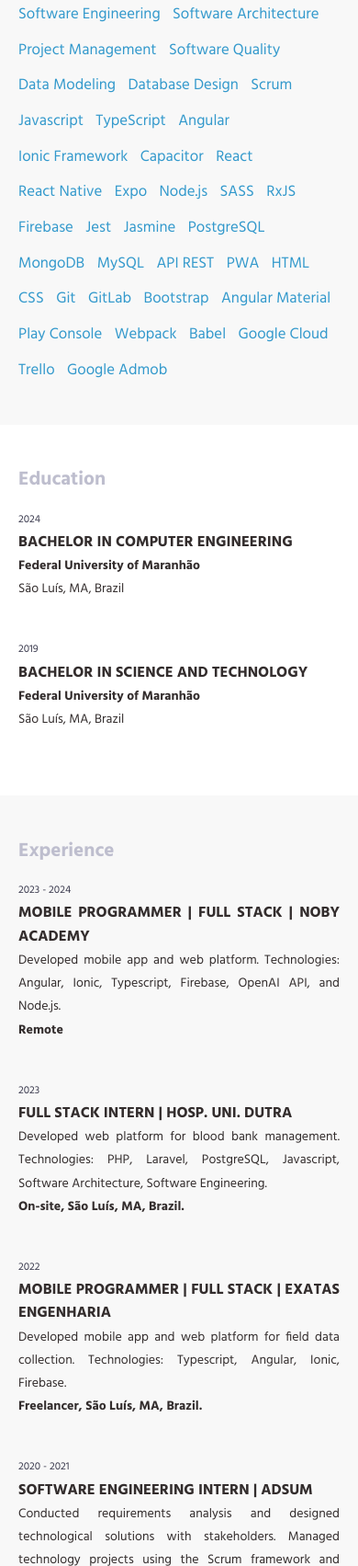
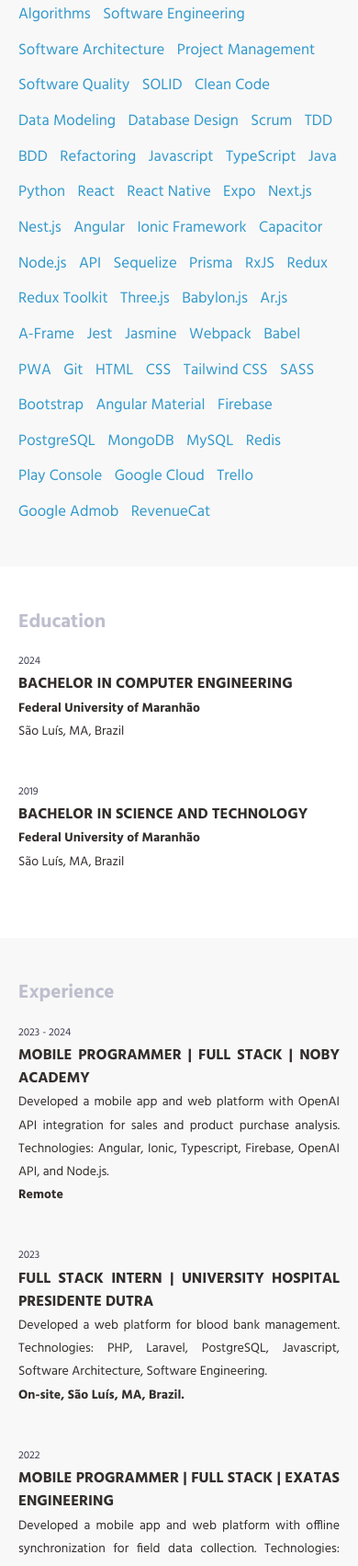
Before and after one commit to jordanwmp/mywebsite, a website built with webpack: page src/index.html in a window 390 px wide. Shown: the part 1611-3314 px from the top of the page at 92% size. Built offline with nearby package versions, Linux system fonts and the light colour scheme.

Commit message:
skills, experiencies, info and styles updateds

```diff
--- a/src/components/translation/experience.js
+++ b/src/components/translation/experience.js
@@ -11,25 +11,37 @@
         {
             smallText: '2023 - 2024',
             title: 'Programador Mobile | Full Stack | Noby Academy',
-            desc: 'Desenvolvi aplicativo mobile e plataforma web. Tecnologias: Angular, Ionic, Typescript, Firebase, OpenAI API e Node.js',
+            desc: 'Desenvolvi aplicativo mobile e plataforma web com integração com OpenAI API para análise de vendas e compras de produtos. Tecnologias: Angular, Ionic, Typescript, Firebase, OpenAI API e Node.js.',
             location: 'Remoto'
         },
         {
             smallText: '2023',
-            title: 'Estágio Full Stack | Hosp. Uni. Dutra',
+            title: 'Estágio Full Stack | Hospital Universitário Presidente Dutra',
             desc: 'Desenvolvi plataforma web para gerenciamento de bolsas de Sangue. Tecnologias: PHP, Laravel, PostgreSQL, Javascript, Arquitetura de Software, Engenharia de Software.',
             location: 'Presencial, São Luís, MA.'
         },
         {
             smallText: '2022',
             title: 'Programador Mobile | Full Stack | Exatas Engenharia',
-            desc: 'Desenvolvi aplicativo Mobile e plataforma web para coleta de dados em campo. Tecnologias: Typescript, Angular, Ionic, Firebase.',
+            desc: 'Desenvolvi aplicativo Mobile e plataforma web com sincronização off-line para coleta de dados em campo. Tecnologias: Typescript, Angular, Ionic, Firebase.',
             location: 'Freelancer, São Luís, MA.'
         },
         {
             smallText: '2020 - 2021',
-            title: 'Estágio Engenharia de Software | Adsum',
-            desc: 'Realizei análise de requisitos e projetei soluções tecnológicas junto a stakeholders. Gerenciei projetos de tecnologias com o framework Scrum e desenvolvi software com as tecnologias: PHP, Laravel, Typescript, Angular, Node.js, Firebase, MySQL.',
+            title: 'Pesquisa Científica | Fundação Sousândrade | UFMA',
+            desc: 'Desenvolvi Sistema de Monitoramento Físico-Químico através da IoT, utilizado para pesquisa em projeto público-privado, com as tecnologias ESP32, C, Firebase Realtime Database, Angular, Ionic Framework, Typescript.',
+            location: 'Bolsista, São Luís, MA.'
+        },
+        {
+            smallText: '2019 - 2020',
+            title: 'Engenharia de Software | Adsum',
+            desc: 'Realizei análise de requisitos e projetei soluções tecnológicas junto a stakeholders. Gerenciei projetos de tecnologia com o framework Scrum e desenvolvi software com as tecnologias: PHP, Laravel, Typescript, Angular, Node.js, Firebase, MySQL.',
+            location: 'Contrato, São Luís, MA.'
+        },
+        {
+            smallText: '2018 - 2019',
+            title: 'Estágio Desenvolvedor Web | Adsum',
+            desc: 'Participei do desenvolvimento de ERP na área de logística com as tecnologias: PHP, Laravel e MySQL.',
             location: 'Estágio, São Luís, MA.'
         }
     ],
@@ -37,25 +49,37 @@
         {
             smallText: '2023 - 2024',
             title: 'Mobile Programmer | Full Stack | Noby Academy',
-            desc: 'Developed mobile app and web platform. Technologies: Angular, Ionic, Typescript, Firebase, OpenAI API, and Node.js.',
+            desc: 'Developed a mobile app and web platform with OpenAI API integration for sales and product purchase analysis. Technologies: Angular, Ionic, Typescript, Firebase, OpenAI API, and Node.js.',
             location: 'Remote'
         },
         {
             smallText: '2023',
-            title: 'Full Stack Intern | Hosp. Uni. Dutra',
-            desc: 'Developed web platform for blood bank management. Technologies: PHP, Laravel, PostgreSQL, Javascript, Software Architecture, Software Engineering.',
+            title: 'Full Stack Intern | University Hospital Presidente Dutra',
+            desc: 'Developed a web platform for blood bank management. Technologies: PHP, Laravel, PostgreSQL, Javascript, Software Architecture, Software Engineering.',
             location: 'On-site, São Luís, MA, Brazil.'
         },
         {
             smallText: '2022',
-            title: 'Mobile Programmer | Full Stack | Exatas Engenharia',
-            desc: 'Developed mobile app and web platform for field data collection. Technologies: Typescript, Angular, Ionic, Firebase.',
+            title: 'Mobile Programmer | Full Stack | Exatas Engineering',
+            desc: 'Developed a mobile app and web platform with offline synchronization for field data collection. Technologies: Typescript, Angular, Ionic, Firebase.',
             location: 'Freelancer, São Luís, MA, Brazil.'
         },
         {
             smallText: '2020 - 2021',
-            title: 'Software Engineering Intern | Adsum',
-            desc: 'Conducted requirements analysis and designed technological solutions with stakeholders. Managed technology projects using the Scrum framework and developed software with the technologies: PHP, Laravel, Typescript, Angular, Node.js, Firebase, MySQL.',
+            title: 'Scientific Research | Sousândrade Foundation | Federal University of Maranhão',
+            desc: 'Developed a Physicochemical Monitoring System using IoT, applied in research for a public-private project, with technologies such as ESP32, C, Firebase Realtime Database, Angular, Ionic Framework, and Typescript.',
+            location: 'Scholarship Holder, São Luís, MA, Brazil.'
+        },
+        {
+            smallText: '2019 - 2020',
+            title: 'Software Engineering | Adsum',
+            desc: 'Conducted requirements analysis and designed technological solutions with stakeholders. Managed technology projects using the Scrum framework and developed software with the following technologies: PHP, Laravel, Typescript, Angular, Node.js, Firebase, MySQL.',
+            location: 'Contract, São Luís, MA, Brazil.'
+        },
+        {
+            smallText: '2018 - 2019',
+            title: 'Web Developer Intern | Adsum',
+            desc: 'Contributed to the development of an ERP system for the logistics sector using PHP, Laravel, and MySQL.',
             location: 'Internship, São Luís, MA, Brazil.'
         }
     ],
@@ -63,29 +87,42 @@
         {
             smallText: '2023 - 2024',
             title: 'Мобильный Программист | Full Stack | Noby Academy',
-            desc: 'Разработал мобильное приложение и веб-платформу. Технологии: Angular, Ionic, Typescript, Firebase, OpenAI API и Node.js.',
+            desc: 'Разработал мобильное приложение и веб-платформу с интеграцией OpenAI API для анализа продаж и покупок продуктов. Технологии: Angular, Ionic, Typescript, Firebase, OpenAI API и Node.js.',
             location: 'Удаленно'
         },
         {
             smallText: '2023',
-            title: 'Стажер Full Stack | Hosp. Uni. Dutra',
+            title: 'Стажер Full Stack | Университетская Больница Президента Дутра',
             desc: 'Разработал веб-платформу для управления банком крови. Технологии: PHP, Laravel, PostgreSQL, Javascript, Архитектура программного обеспечения, Инженерия программного обеспечения.',
-            location: 'На месте, Сан-Луис, MA, Бразилия.'
+            location: 'Очный, Сан-Луис, MA, Бразилия.'
         },
         {
             smallText: '2022',
             title: 'Мобильный Программист | Full Stack | Exatas Engenharia',
-            desc: 'Разработал мобильное приложение и веб-платформу для сбора данных в поле. Технологии: Typescript, Angular, Ionic, Firebase.',
+            desc: 'Разработал мобильное приложение и веб-платформу с оффлайн-синхронизацией для сбора данных в поле. Технологии: Typescript, Angular, Ionic, Firebase.',
             location: 'Фрилансер, Сан-Луис, MA, Бразилия.'
         },
         {
             smallText: '2020 - 2021',
-            title: 'Стажер по Инженерии Программного Обеспечения | Adsum',
+            title: 'Научное Исследование | Фонд Соуcандраде | Федеральный Университет Мараньяна',
+            desc: 'Разработал систему физико-химического мониторинга с использованием IoT, применяемую в исследовании для государственного-частного проекта. Используемые технологии: ESP32, C, Firebase Realtime Database, Angular, Ionic Framework и Typescript.',
+            location: 'Стипендиат, Сан-Луис, MA, Бразилия.'
+        },
+        {
+            smallText: '2019 - 2020',
+            title: 'Инженерия Программного Обеспечения | Adsum',
             desc: 'Проводил анализ требований и проектировал технологические решения совместно с заинтересованными сторонами. Управлял проектами технологий с использованием Scrum и разрабатывал программное обеспечение с использованием технологий: PHP, Laravel, Typescript, Angular, Node.js, Firebase, MySQL.',
+            location: 'Контракт, Сан-Луис, MA, Бразилия.'
+        },
+        {
+            smallText: '2018 - 2019',
+            title: 'Стажер Веб-Разработчик | Adsum',
+            desc: 'Принимал участие в разработке ERP-системы для логистического сектора с использованием PHP, Laravel и MySQL.',
             location: 'Стажировка, Сан-Луис, MA, Бразилия.'
         }
     ]
 };
+
 
 const createItem = (smallText, h3Text, h4Text, pText) => {
     const div = document.createElement('div');
--- a/src/styles/2_layout/_information.sass
+++ b/src/styles/2_layout/_information.sass
@@ -12,3 +12,6 @@
         gap: 0.8em
         color: #3399cc
         font-size: 1.2em
+
+        li
+            cursor: pointer
--- a/src/utils/skills.js
+++ b/src/utils/skills.js
@@ -1,59 +1,89 @@
-const skills = [
+const computing = [
+    'Algorithms',
     'Software Engineering',
     'Software Architecture',
     'Project Management',
     'Software Quality',
+    'SOLID',
+    'Clean Code',
     'Data Modeling',
     'Database Design',
     'Scrum',
+    'TDD',
+    'BDD',
+    'Refactoring'
+]
+
+const languages = [
     'Javascript',
     'TypeScript',
+    'Java',
+    'Python'
+]
+
+const frameworks = [
+    'React',
+    'React Native',
+    'Expo',
+    'Next.js',
+    'Nest.js',
     'Angular',
     'Ionic Framework',
     'Capacitor',
-    'React',
-    'React Native',
-    'Expo',
     'Node.js',
-    'SASS',
+    'API',
+]
+
+const libraries = [
+    'Sequelize',
+    'Prisma',
     'RxJS',
-    'Firebase',
-    'Jest',
-    'Jasmine',
-    'PostgreSQL',
-    'MongoDB',
-    'MySQL',
-    'API REST',
-    'PWA',
-    'HTML',
-    'CSS',
-    'Git',
-    'GitLab',
-    'Bootstrap',
-    'Angular Material',
-    'Play Console',
-    'Webpack',
-    'Babel',
-    'Google Cloud',
-    'Trello',
-    'Google Admob'
-];
-
-const leaningSkill = [
-    'Mixed Reality',
-    'Metaverse',
+    'Redux',
+    'Redux Toolkit',
     'Three.js',
     'Babylon.js',
     'Ar.js',
     'A-Frame',
-    'Next.js',
-    'Nest.js',
-    'Vue',
-    'CI/CD'
+    'Jest',
+    'Jasmine',
+    'Webpack',
+    'Babel',
+    'PWA',
+    'Git'
+]
+
+const ui = [
+    'HTML',
+    'CSS',
+    'Tailwind CSS',
+    'SASS',
+    'Bootstrap',
+    'Angular Material',
+]
+
+const databases = [
+    'Firebase',
+    'PostgreSQL',
+    'MongoDB',
+    'MySQL',
+    'Redis'
+]
+
+const tools = [
+    'Play Console',
+    'Google Cloud',
+    'Trello',
+    'Google Admob',
+    'RevenueCat'
+]
+
+const skills = [
+   ...computing, ...languages, ...frameworks,
+   ...libraries, ...ui, ...databases,
+   ...tools
 ];
 
 
 export {
-    skills,
-    leaningSkill
+    skills
 }
```
Also changed, not shown: src/index.html (+13 -4 lines), src/assets/img/jordan_website.png (added).
